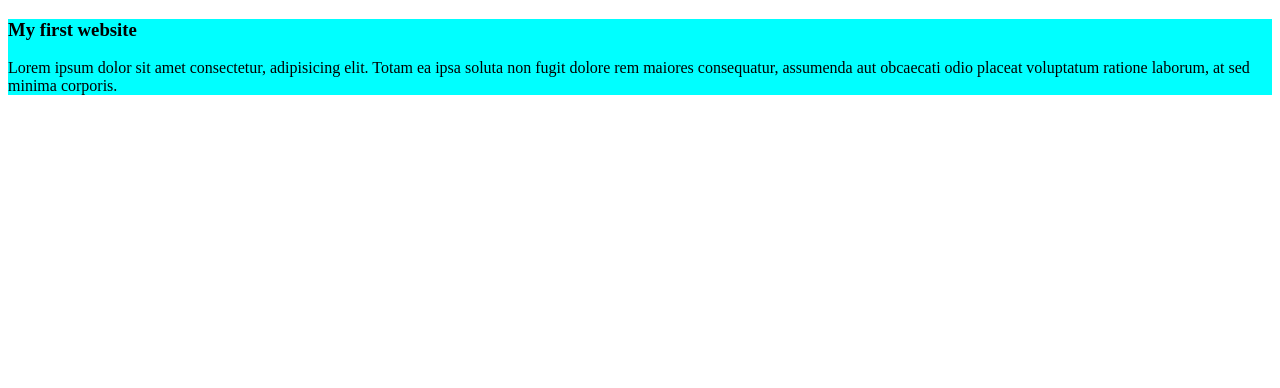
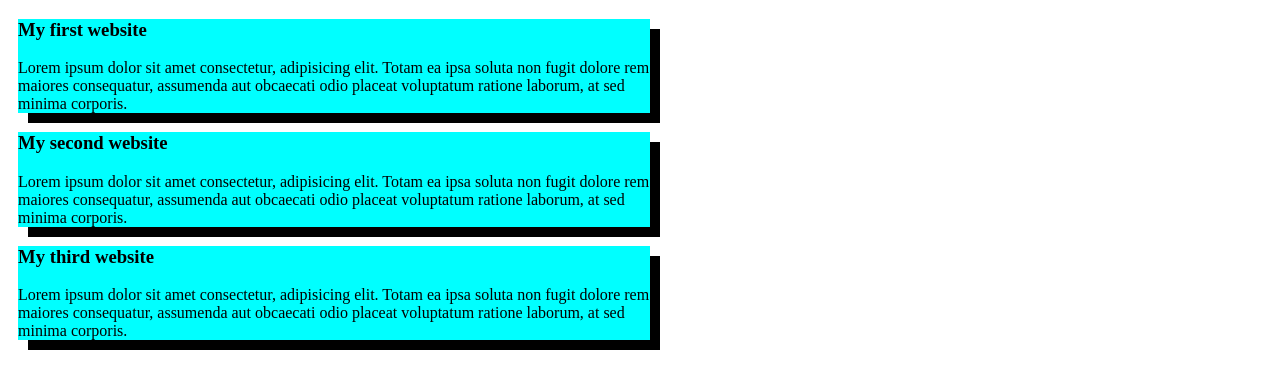
Before and after one commit to sumaiyaemu/my-second-github-pro, a plain HTML site: page index.html in a window 1280 px wide. Drawn offline with Linux system fonts and the light colour scheme.

Commit message:
added second and third blog

```diff
--- a/index.html
+++ b/index.html
@@ -11,5 +11,13 @@
         <h3>My first website</h3>
         <p>Lorem ipsum dolor sit amet consectetur, adipisicing elit. Totam ea ipsa soluta non fugit dolore rem maiores consequatur, assumenda aut obcaecati odio placeat voluptatum ratione laborum, at sed minima corporis.</p>
     </div>
+    <div>
+        <h3>My second website</h3>
+        <p>Lorem ipsum dolor sit amet consectetur, adipisicing elit. Totam ea ipsa soluta non fugit dolore rem maiores consequatur, assumenda aut obcaecati odio placeat voluptatum ratione laborum, at sed minima corporis.</p>
+    </div>
+    <div>
+        <h3>My third website</h3>
+        <p>Lorem ipsum dolor sit amet consectetur, adipisicing elit. Totam ea ipsa soluta non fugit dolore rem maiores consequatur, assumenda aut obcaecati odio placeat voluptatum ratione laborum, at sed minima corporis.</p>
+    </div>
 </body>
 </html>
--- a/styles/blog.css
+++ b/styles/blog.css
@@ -1,3 +1,6 @@
 div{
     background-color: cyan;
+    width: 50%;
+    margin: 10px;
+    box-shadow: 10px 10px;
 }
```
